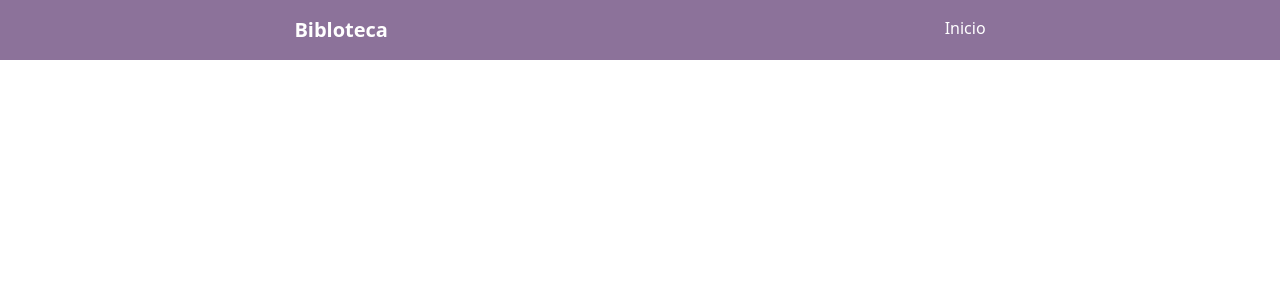
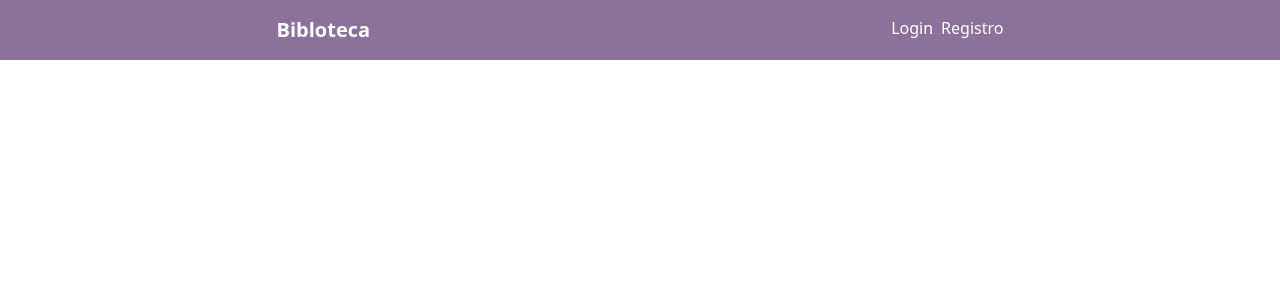
Before and after one commit to jrcaravaca/biblioteca_django, a Django app: template biblioteca_django/templates/general/layout.html in a window 1280 px wide. Shown: the top 300 px of the page. Run offline with Django 4.2, Linux system fonts and the light colour scheme; the template is opened without the code that fills it, so the values that code supplies are empty.

Commit message:
Cambios al header

```diff
--- a/biblioteca_django/templates/_includes/_header.html
+++ b/biblioteca_django/templates/_includes/_header.html
@@ -1,8 +1,11 @@
 <header class="flex justify-around p-4 bg-[#8C729A]">
         <h1 class="text-white font-bold text-xl"><a href={% url "home" %}>Bibloteca</a></h1>
     <nav>
-        <ul class="">
-            <li><a class="text-white"href="">Inicio</a></li>
+        <ul class="flex gap-2 text-white">
+            {% if not request.user.is_authenticated %}
+                <li><a href={% url "login" %}>Login</a></li>
+                <li><a href="">Registro</a></li>
+            {% endif %}
         </ul>
     </nav>
 </header>
```
